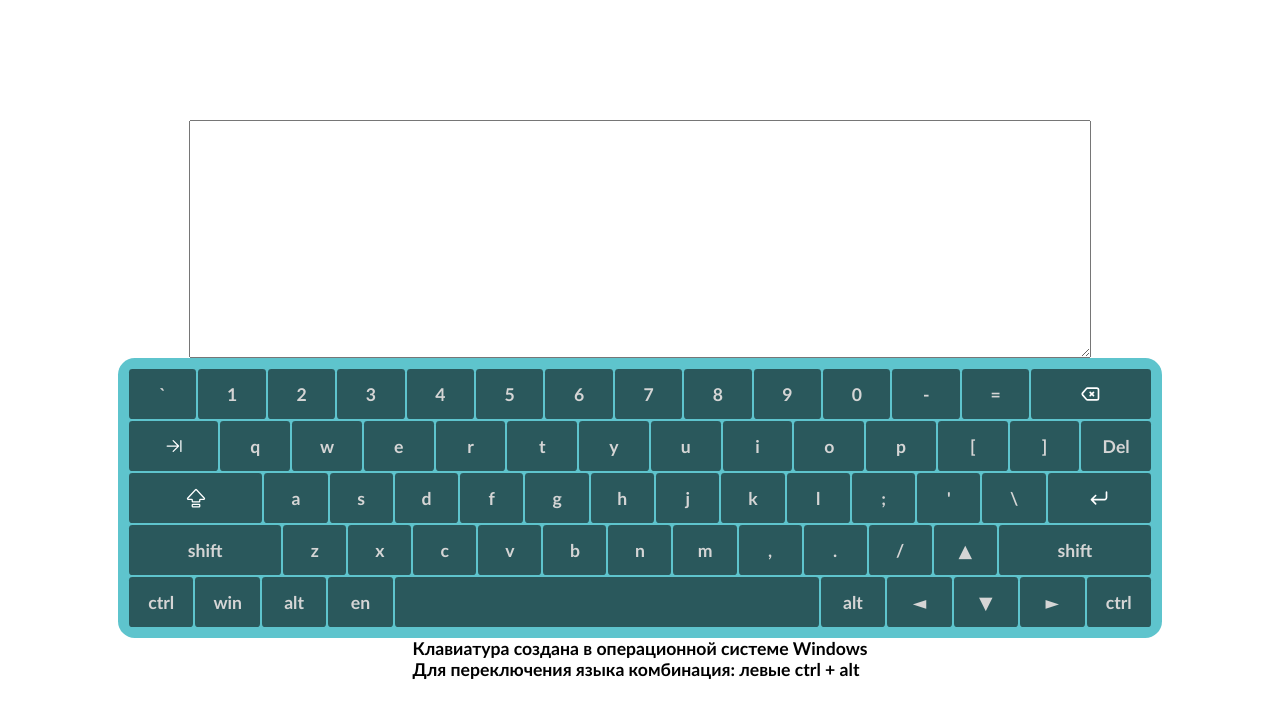
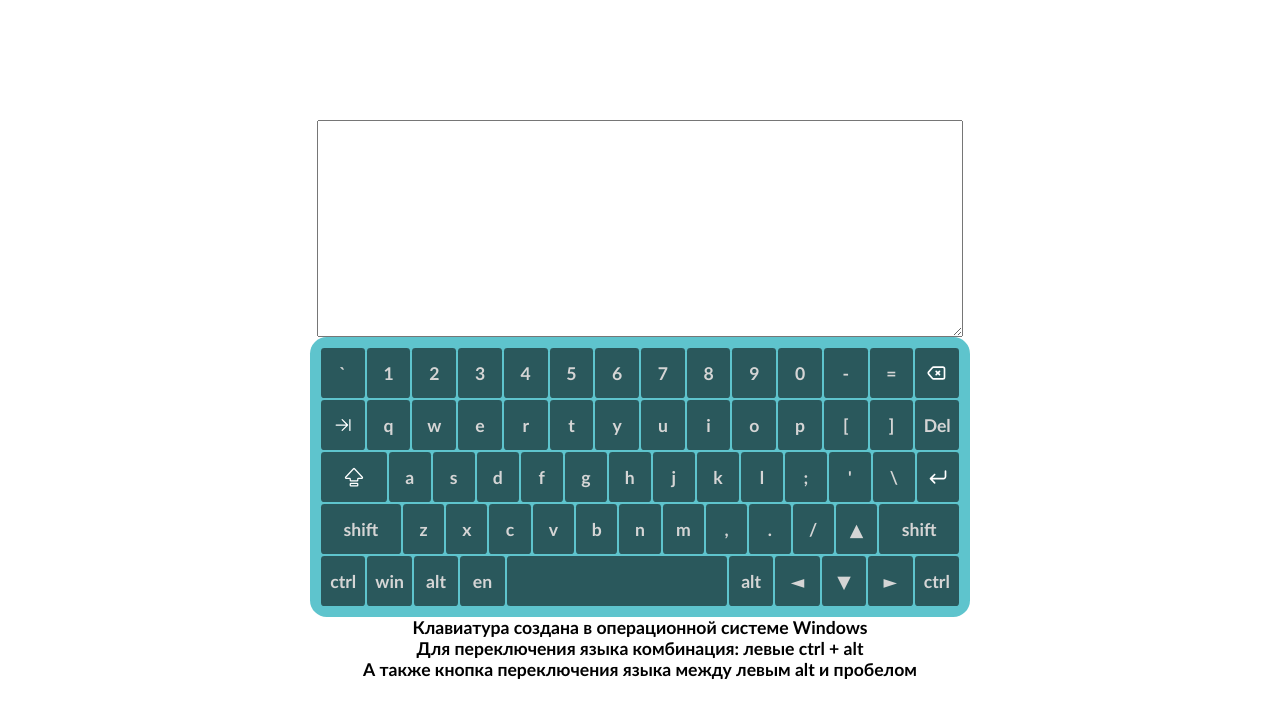
Before and after one commit to funduk1223/virtual-keyboard, a website with bundled scripts: page src/index.html in a window 1280 px wide. Built offline with nearby package versions, Linux system fonts and the light colour scheme.

Commit message:
refactor: add one more option to instructions on the application page and eslint fixes

```diff
--- a/src/keyApp.js
+++ b/src/keyApp.js
@@ -21,6 +21,9 @@ function app() {
   instruction.appendChild(inst);
   inst = document.createElement('p');
   inst.innerText = 'Для переключения языка комбинация: левыe ctrl + alt';
+  instruction.appendChild(inst);
+  inst = document.createElement('p');
+  inst.innerText = 'А также кнопка переключения языка между левым alt и пробелом';
   instruction.appendChild(inst);
   let language = localStorage.getItem('lang');
   language = language === null ? 'en' : language;
--- a/src/style.css
+++ b/src/style.css
@@ -28,7 +28,7 @@ textarea {
   tab-size: 4;
   display: flex;
   align-self: center;
-  width: 70%;
+  width: clamp(400px, 50%, 800px);
   height: 300px;
 }
 
@@ -42,7 +42,7 @@ textarea {
   flex-wrap: nowrap;
   justify-content:  space-between;
   align-items: center;
-  width: 80%;
+  width: clamp(400px, 50%, 800px);
   height: 300px;
   background-color: #5EC4CD;
 }
@@ -63,6 +63,9 @@ button {
   align-self: center;
   flex-grow: 1;
 
+}
+p {
+  text-align: center;
 }
 
 .virtual-keyboard__button {
```
Also changed, not shown: src/index.html (+0 -1 lines).
